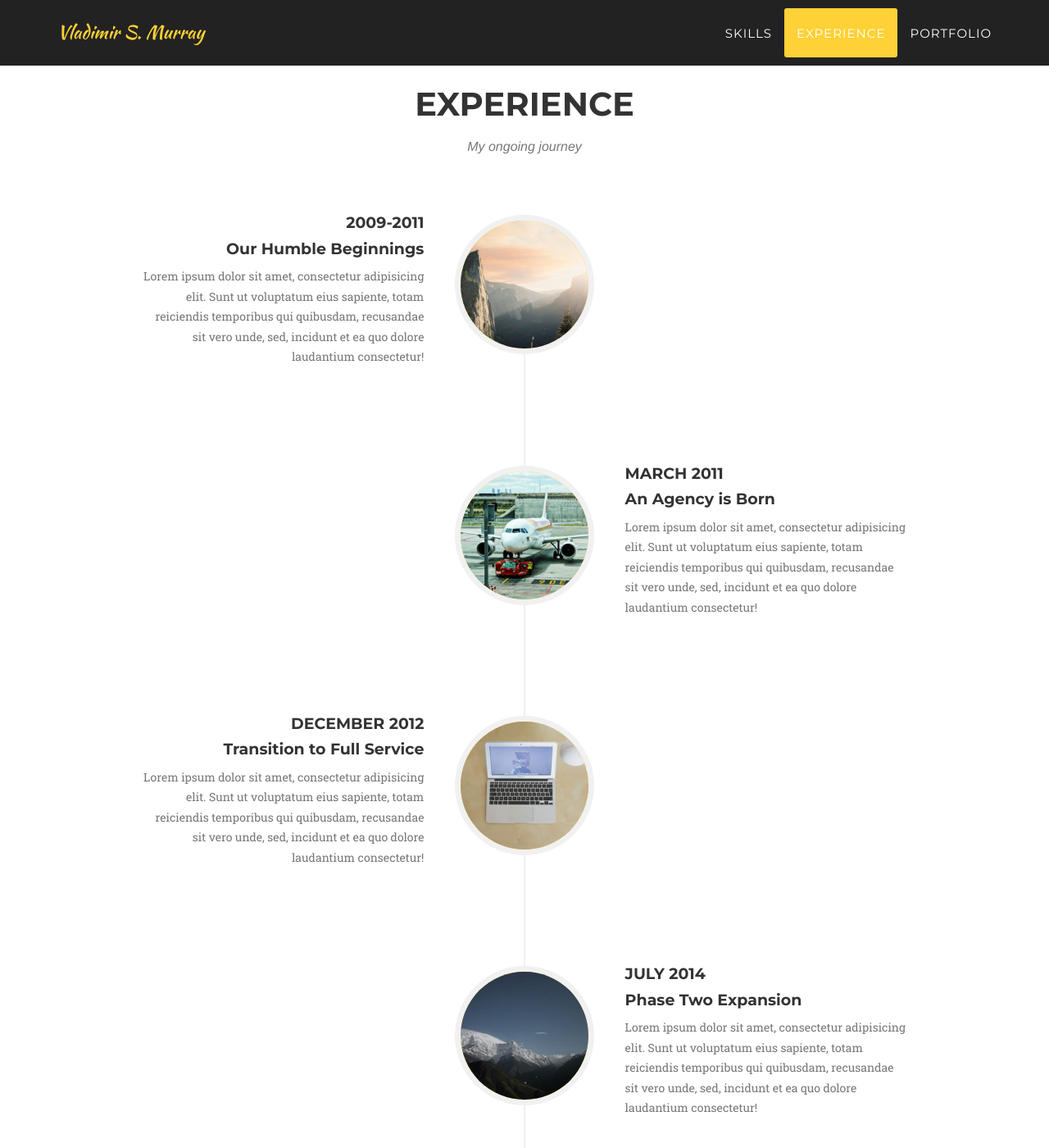
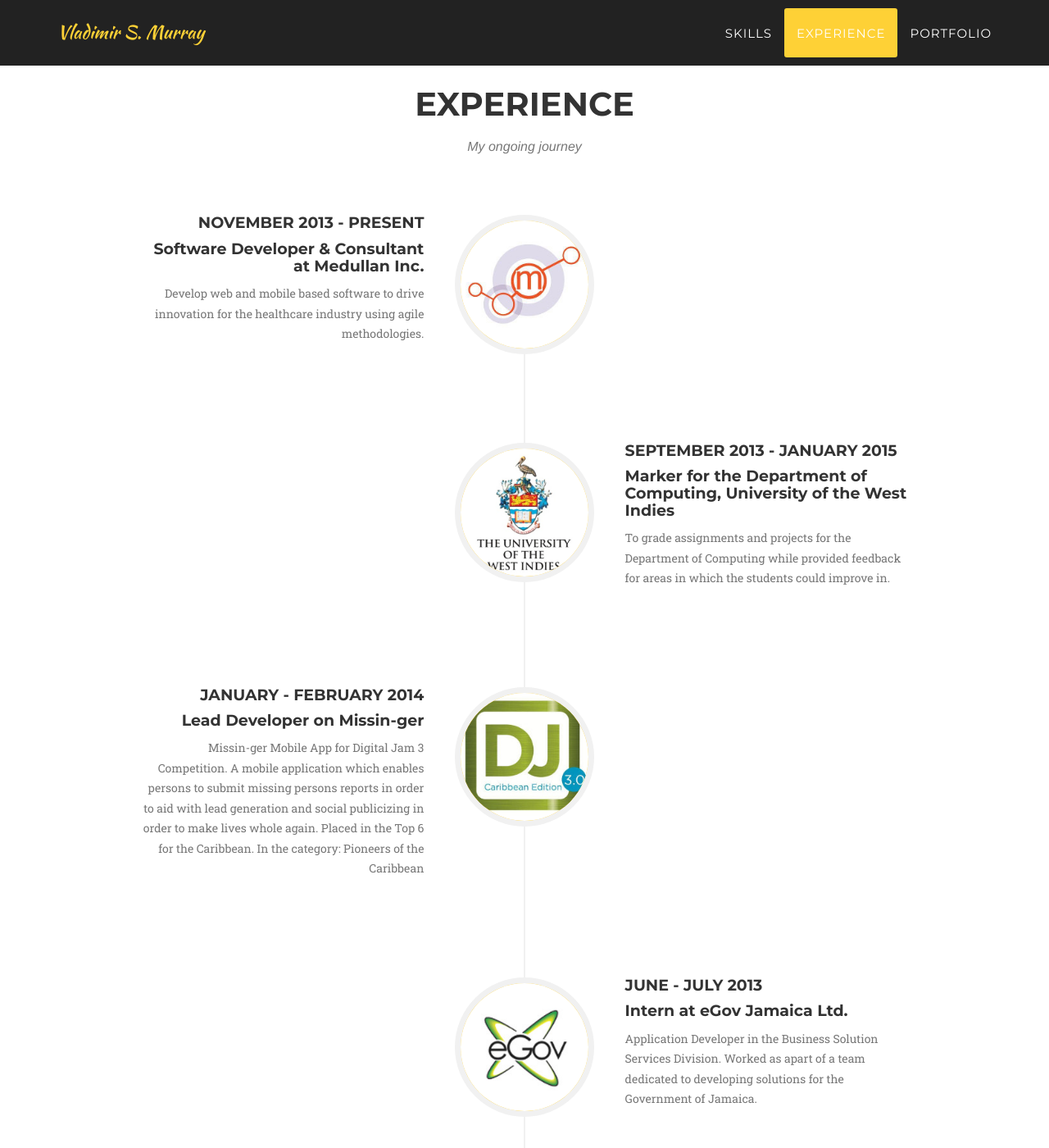
Before and after one commit to vl4d/vl4d.github.io, a Jekyll site: the page built from index.html, in a window 1280 px wide and 1400 px high, scrolled down 1807 px. Shown: the whole window at 82% size. Built offline with Jekyll 4.4.1, drawn with Linux system fonts in a browser that asks for light colours; some web fonts are replaced; some of the changed text lies outside the part shown.

Commit message:
changes to experience info.

```diff
--- a/_includes/experience.html
+++ b/_includes/experience.html
@@ -12,57 +12,71 @@
                     <ul class="timeline">
                         <li>
                             <div class="timeline-image">
-                                <img class="img-circle img-responsive" src="img/about/1.jpg" alt="">
+                                <img class="img-circle img-responsive" src="img/about/medullan.jpg" alt="">
                             </div>
                             <div class="timeline-panel">
                                 <div class="timeline-heading">
-                                    <h4>2009-2011</h4>
-                                    <h4 class="subheading">Our Humble Beginnings</h4>
+                                    <h4>November 2013 - Present</h4>
+                                    <h4 class="subheading">Software Developer & Consultant at Medullan Inc.</h4>
                                 </div>
                                 <div class="timeline-body">
-                                    <p class="text-muted">Lorem ipsum dolor sit amet, consectetur adipisicing elit. Sunt ut voluptatum eius sapiente, totam reiciendis temporibus qui quibusdam, recusandae sit vero unde, sed, incidunt et ea quo dolore laudantium consectetur!</p>
+                                    <p class="text-muted">Develop web and mobile based software to drive innovation for the healthcare industry using agile methodologies.</p>
                                 </div>
                             </div>
                         </li>
                         <li class="timeline-inverted">
                             <div class="timeline-image">
-                                <img class="img-circle img-responsive" src="img/about/2.jpg" alt="">
+                                <img class="img-circle img-responsive" src="img/about/uwi.png" alt="">
                             </div>
                             <div class="timeline-panel">
                                 <div class="timeline-heading">
-                                    <h4>March 2011</h4>
-                                    <h4 class="subheading">An Agency is Born</h4>
+                                    <h4>September 2013 - January 2015</h4>
+                                    <h4 class="subheading">Marker for the Department of Computing, University of the West Indies</h4>
                                 </div>
                                 <div class="timeline-body">
-                                    <p class="text-muted">Lorem ipsum dolor sit amet, consectetur adipisicing elit. Sunt ut voluptatum eius sapiente, totam reiciendis temporibus qui quibusdam, recusandae sit vero unde, sed, incidunt et ea quo dolore laudantium consectetur!</p>
+                                    <p class="text-muted">To grade assignments and projects for the Department of Computing while provided feedback for areas in which the students could improve in.</p>
                                 </div>
                             </div>
                         </li>
                         <li>
                             <div class="timeline-image">
-                                <img class="img-circle img-responsive" src="img/about/3.jpg" alt="">
+                                <img class="img-circle img-responsive" src="img/about/dj3.jpg" alt="">
                             </div>
                             <div class="timeline-panel">
                                 <div class="timeline-heading">
-                                    <h4>December 2012</h4>
-                                    <h4 class="subheading">Transition to Full Service</h4>
+                                    <h4>January - February 2014</h4>
+                                    <h4 class="subheading">Lead Developer on Missin-ger</h4>
                                 </div>
                                 <div class="timeline-body">
-                                    <p class="text-muted">Lorem ipsum dolor sit amet, consectetur adipisicing elit. Sunt ut voluptatum eius sapiente, totam reiciendis temporibus qui quibusdam, recusandae sit vero unde, sed, incidunt et ea quo dolore laudantium consectetur!</p>
+                                    <p class="text-muted">Missin-ger Mobile App for Digital Jam 3 Competition. A mobile application which enables persons to submit missing persons reports in order to aid with lead generation and social publicizing in order to make lives whole again. Placed in the Top 6 for the Caribbean. In the category: Pioneers of the Caribbean</p>
                                 </div>
                             </div>
                         </li>
                         <li class="timeline-inverted">
                             <div class="timeline-image">
-                                <img class="img-circle img-responsive" src="img/about/4.jpg" alt="">
+                                <img class="img-circle img-responsive" src="img/about/egov.jpg" alt="">
                             </div>
                             <div class="timeline-panel">
                                 <div class="timeline-heading">
-                                    <h4>July 2014</h4>
-                                    <h4 class="subheading">Phase Two Expansion</h4>
+                                    <h4>June - July 2013</h4>
+                                    <h4 class="subheading">Intern at eGov Jamaica Ltd.</h4>
                                 </div>
                                 <div class="timeline-body">
-                                    <p class="text-muted">Lorem ipsum dolor sit amet, consectetur adipisicing elit. Sunt ut voluptatum eius sapiente, totam reiciendis temporibus qui quibusdam, recusandae sit vero unde, sed, incidunt et ea quo dolore laudantium consectetur!</p>
+                                    <p class="text-muted"> Application Developer in the Business Solution Services Division. Worked as apart of a team dedicated to developing solutions for the Government of Jamaica.</p>
+                                </div>
+                            </div>
+                        </li>
+                        <li>
+                            <div class="timeline-image">
+                                <img class="img-circle img-responsive" src="img/about/uwi.png" alt="">
+                            </div>
+                            <div class="timeline-panel">
+                                <div class="timeline-heading">
+                                    <h4>September 2013</h4>
+                                    <h4 class="subheading">Graduate of the University of the West Indies</h4>
+                                </div>
+                                <div class="timeline-body">
+                                    <p class="text-muted">1st Class Honours with a Major in Computer Science and a Minor in Economics. Recipient of the Dean's List Award.</p>
                                 </div>
                             </div>
                         </li>
@@ -70,7 +84,8 @@
                             <div class="timeline-image">
                                 <h4>The
                                     <br>Humble
-                                    <br>Beginning</h4>
+                                    <br>Beginning
+                                </h4>
                             </div>
                         </li>
                     </ul>
--- a/_includes/skills.html
+++ b/_includes/skills.html
@@ -28,7 +28,7 @@
                 <div class="col-md-3">
                     <span class="fa-stack fa-4x">
                         <i class="fa fa-circle fa-stack-2x text-primary"></i>
-                        <i class="fa fa-lock fa-stack-1x fa-inverse"></i>
+                        <i class="fa fa-cogs fa-stack-1x fa-inverse"></i>
                     </span>
                     <h4 class="service-heading">Backend Development</h4>
                     <p class="text-muted">Lorem ipsum dolor sit amet, consectetur adipisicing elit. Minima maxime quam architecto quo inventore harum ex magni, dicta impedit.</p>
@@ -36,7 +36,7 @@
                 <div class="col-md-3">
                     <span class="fa-stack fa-4x">
                         <i class="fa fa-circle fa-stack-2x text-primary"></i>
-                        <i class="fa fa-lock fa-stack-1x fa-inverse"></i>
+                        <i class="fa fa-pencil-square-o fa-stack-1x fa-inverse"></i>
                     </span>
                     <h4 class="service-heading">Graphic Design</h4>
                     <p class="text-muted">Lorem ipsum dolor sit amet, consectetur adipisicing elit. Minima maxime quam architecto quo inventore harum ex magni, dicta impedit.</p>
```
Also changed, not shown: img/about/1.jpg (deleted), img/about/2.jpg (deleted), img/about/3.jpg (deleted), img/about/4.jpg (deleted), img/about/dj3.jpg (added), img/about/egov.jpg (added), img/about/medullan.jpg (added), img/about/uwi.png (added).
